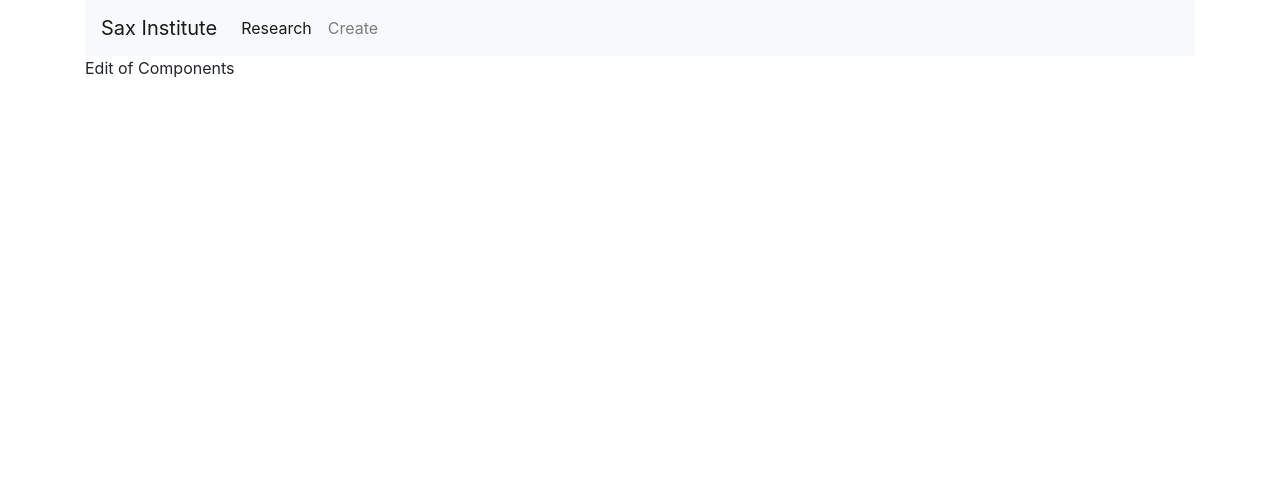
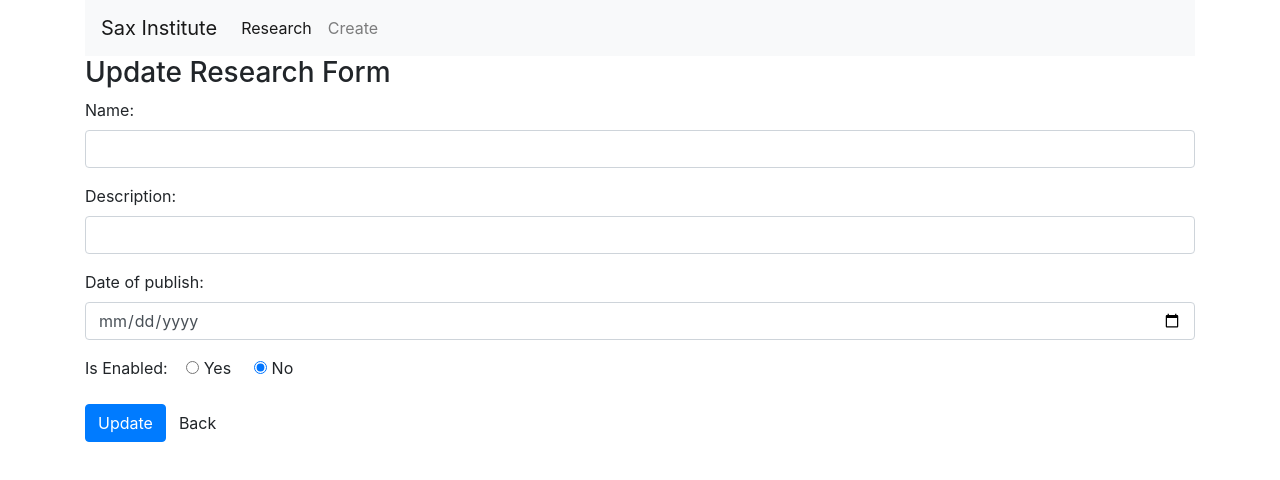
Before and after one commit to ffabinhoo/sax-portal-web, a React (Create React App) app: page /edit/1 in a window 1280 px wide. Shown: the top 480 px of the page. Built offline with nearby package versions, Linux system fonts and the light colour scheme; no server answers.

Commit message:
changing listing create edit

```diff
--- a/src/components/research.create.component.js
+++ b/src/components/research.create.component.js
@@ -1,4 +1,5 @@
 import React, {Component} from 'react';
+
 import axios from 'axios';
 
 export default class ResearchCreate extends Component {
@@ -63,6 +64,8 @@ export default class ResearchCreate extends Component {
         })
     }
 
+
+
     render() {
         console.log(this.state.isEnabled)
         return (
@@ -116,6 +119,7 @@ export default class ResearchCreate extends Component {
                     </div>
                     <div className="form-group">
                         <input type="submit" value="Submit" className="btn btn-primary" />
+                        <input type="button" value="Back" className="btn btn"  />
                     </div>
                 </form>
             </div>
--- a/src/components/research.edit.component.js
+++ b/src/components/research.edit.component.js
@@ -1,11 +1,160 @@
 import React, {Component} from 'react';
+import axios from 'axios';
+
+function formatDate(date) {
+    var d = new Date(date),
+        month = '' + (d.getMonth() + 1),
+        day = '' + d.getDate(),
+        year = d.getFullYear();
+
+    if (month.length < 2) month = '0' + month;
+    if (day.length < 2) day = '0' + day;
+
+    return [year, month, day].join('-');
+}
 
 export default class ResearchEdit extends Component {
+
+    constructor(props) {
+        super(props);
+        this.onChangeResearchName = this.onChangeResearchName.bind(this);
+        this.onChangeResearchDescription = this.onChangeResearchDescription.bind(this);
+        this.onChangeResearchData = this.onChangeResearchData.bind(this);
+        this.onChangeResearchEnabled = this.onChangeResearchEnabled.bind(this);
+        this.onSubmit = this.onSubmit.bind(this);
+
+        this.state = {
+            name:'',
+            description: '',
+            data: '',
+            isEnabled: false
+        }
+    }
+
+    message = false;
+
+    onChangeResearchName(e) {
+        this.setState({
+            name: e.target.value
+        });
+    }
+    onChangeResearchDescription(e) {
+        this.setState({
+            description: e.target.value
+        });
+    }
+    onChangeResearchData(e) {
+        this.setState({
+            data: e.target.value
+        });
+    }
+
+    onChangeResearchEnabled(e) {
+        this.setState({
+            isEnabled: e.target.value
+        });
+    }
+    onSubmit(e){
+        e.preventDefault();
+
+        const updateResearch = {
+            name: this.state.name,
+            description: this.state.description,
+            data: this.state.data,
+            isEnabled: this.state.isEnabled
+        }
+
+        axios.post('http://localhost:4000/researchers/update/' + this.props.match.params.id,updateResearch)
+            .then(res => console.log(res.data));
+
+        this.setState({
+            name: '',
+            description: '',
+            data: '',
+            isEnabled: false
+        });
+        this.message = true;
+    }
+
+
+
+    componentDidMount(){
+        axios.get('http://localhost:4000/researchers/'+this.props.match.params.id)
+            .then(response => {
+                this.setState({
+                    name: response.data.name,
+                    description: response.data.description,
+                    data: response.data.data,
+                    isEnabled: response.data.isEnabled
+                })
+            })
+            .catch(function(error){
+                console.log(error)
+            })
+    }
+
+
 
     render() {
         return (
             <div>
-                <p>Edit of Components</p>
+                {this.message ?
+                    <div className="alert alert-success" role="alert">
+                    Update With Success!!!
+                    </div>
+                 : ''
+                }
+                <h3>Update Research Form</h3>
+                <form onSubmit={this.onSubmit}>
+                    <div className="form-group">
+                        <label>Name: </label>
+                        <input type="text"
+                               className="form-control"
+                               value={this.state.name}
+                               onChange={this.onChangeResearchName}
+                               />
+                    </div>
+                    <div className="form-group">
+                        <label>Description: </label>
+                        <input type="text" multiple
+                               className="form-control"
+                               value={this.state.description}
+                               onChange={this.onChangeResearchDescription}
+                               />
+                    </div>
+                    <div className="form-group">
+                        <label>Date of publish: </label>
+                        <input type="date" multiple
+                               className="form-control"
+                               value={formatDate(this.state.data)}
+                               data-date-format="DD-MM-YYYY"
+                               onChange={this.onChangeResearchData}
+                               />
+                    </div>
+                    <div className="form-group">
+                        <label>Is Enabled:&nbsp;&nbsp;&nbsp;&nbsp;</label>
+                        <div className="form-check form-check-inline">
+                            <input type="radio"
+                                    className="form-check-input"
+                                    name="isEnabled"
+                                    value="true"
+                                    onChange={this.onChangeResearchEnabled}
+                                    checked={this.state.isEnabled===true}  />
+                            Yes
+                            &nbsp;&nbsp;&nbsp;&nbsp;
+                            <input type="radio"
+                                    className="form-check-input"
+                                    name="isEnabled" value="false"
+                                    onChange={this.onChangeResearchEnabled}
+                                    checked={this.state.isEnabled===false} />
+                            No
+                        </div>
+                    </div>
+                    <div className="form-group">
+                        <input type="submit" value="Update" className="btn btn-primary" />
+                        <input type="button" value="Back" className="btn btn"  />
+                    </div>
+                </form>
             </div>
         )
     }
--- a/src/components/research.list.component.js
+++ b/src/components/research.list.component.js
@@ -1,4 +1,5 @@
-import React, {Component} from 'react';
+import {Component} from 'react';
+import * as React from 'react';
 import {Link} from 'react-router-dom';
 import axios from 'axios';
 
@@ -6,17 +7,27 @@ const Research = props => (
     <tr>
         <td>{props.research.name}</td>
         <td>{props.research.description}</td>
-        <td>{props.research.data}</td>
-        <td>"{JSON.stringify(props.research.isEnabled)}"</td>
-        <td></td>
+        <td>
+        {formatDate(props.research.data)}
+        </td>
+        <td  className={props.research.isEnabled ? 'isEnabled':'isDisabled'}>{JSON.stringify(props.research.isEnabled)}</td>
         <td>
             <Link to={"/edit/"+props.research._id}>Edit</Link>
         </td>
     </tr>
 )
 
+function formatDate(date) {
+    var d = new Date(date),
+        month = '' + (d.getMonth() + 1),
+        day = '' + d.getDate(),
+        year = d.getFullYear();
+    if (month.length < 2) month = '0' + month;
+    if (day.length < 2) day = '0' + day;
+    return [year, month, day].join('-');
+}
+
 export default class ResearchList extends Component {
-
     constructor(props) {
         super(props);
         this.state = {researchers: []}
@@ -25,19 +36,33 @@ export default class ResearchList extends Component {
     componentDidMount() {
         axios.get('http://localhost:4000/researchers/')
         .then(response => {
-            this.setState({researchers: response.data})
+                this.setState({researchers: response.data});
         })
         .catch(function(error){
             console.log(error);
+        });
+    }
+    componentWillUnmount(){
+        this._isMounted = false;
+    }
+
+   /*  componentDidUpdate() {
+        axios.get('http://localhost:4000/researchers/')
+        .then(response => {
+            if(this._isMounted) {
+                this.setState({researchers: response.data})
+            }
         })
-    }
+        .catch(function(error){
+            console.log(error);
+        });
+    } */
 
     researcherList(){
         return this.state.researchers.map(function(currentResearch, i){
             return <Research research={currentResearch} key={i} />;
         });
     }
-
 
     render() {
         return (
@@ -50,6 +75,7 @@ export default class ResearchList extends Component {
                             <th>Description</th>
                             <th>Data</th>
                             <th>IsEnabled</th>
+                            <th> </th>
                         </tr>
                     </thead>
                     <tbody>
--- a/src/index.css
+++ b/src/index.css
@@ -12,3 +12,11 @@ code {
   font-family: source-code-pro, Menlo, Monaco, Consolas, "Courier New",
     monospace;
 }
+
+.isEnabled {
+  color: green
+}
+
+.isDisabled {
+  color: red
+}
```
Also changed, not shown: 1 other file (tests, documents, lock files or other folders).
